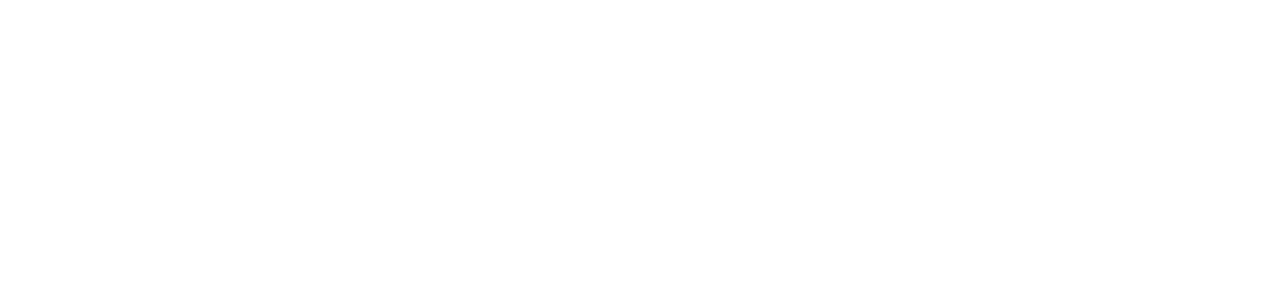
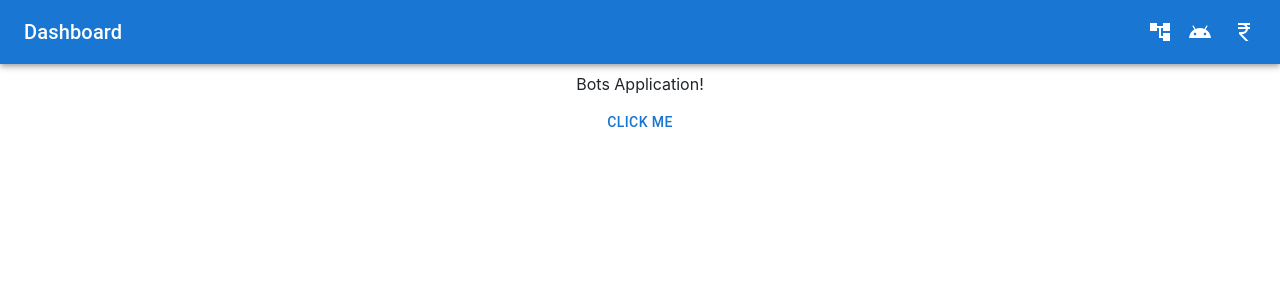
Before and after one commit to priYankA200147/bots_frontend, a React (Create React App) app: page /bots/ in a window 1280 px wide. Before the commit this address had no page. Shown: the top 300 px of the page. Built offline with nearby package versions, Linux system fonts and the light colour scheme.

Commit message:
dashboard added on bots page

```diff
--- a/src/components/BotPage.js
+++ b/src/components/BotPage.js
@@ -4,6 +4,7 @@
 import { useSelector } from 'react-redux';
 import { Logout } from "@mui/icons-material";
 import LogoutConfirmationModal from '../modal/LogoutConfirmationModal';
+import DashboardNavBar from './DashboardNavBar';
 
 
 export default function BotPage() {
@@ -14,7 +15,7 @@
 
     const billingUnitUserDetails = {
       unit_id: state.unitDetails.unit_id,
-      type: "execution",
+      type: "Execution",
     };
 
     console.log("billingUnitUserDetails--------", billingUnitUserDetails);
@@ -36,7 +37,9 @@
   };
 
   return (
-    <div style={{ width: "100%", textAlign: "center" }}>
+    <>
+      <DashboardNavBar/>
+    <div className="mt-2" style={{ width: "100%", textAlign: "center" }}>
       Bots Application!
       <div>
         <IconButton>
@@ -46,13 +49,14 @@
         </IconButton>
       </div>
 
-      <div>
+      {/* <div>
         <IconButton onClick={() => { handelLogout() }}>
           <Logout />
         </IconButton>
       </div>
-      {logoutModal === true && <LogoutConfirmationModal setLogoutModal={setLogoutModal} />}
+      {logoutModal === true && <LogoutConfirmationModal setLogoutModal={setLogoutModal} />} */}
 
     </div>
+    </>
   );
 };
--- a/src/components/BotUserLogin.js
+++ b/src/components/BotUserLogin.js
@@ -112,9 +112,15 @@
                     </Stack>
 
                     <div className="mt-4">
+                    <a
+        href=""
+        target="_blank"
+        rel="noreferrer"
+      >
                         <Button style={{ width: "90%", height: "28%" }} variant="contained" className="mb-3" onClick={handleLoginOnClick}>
                             LOGIN
                         </Button>
+      </a>
                     </div>
                 </div>
             </Card>
--- /dev/null
+++ b/src/components/DashboardNavBar.js
@@ -0,0 +1,89 @@
+import React from "react";
+import AppBar from "@mui/material/AppBar";
+import Box from "@mui/material/Box";
+import Toolbar from "@mui/material/Toolbar";
+import IconButton from "@mui/material/IconButton";
+import Typography from "@mui/material/Typography";
+import Badge from "@mui/material/Badge";
+import AccountTreeIcon from "@mui/icons-material/AccountTree";
+import AndroidIcon from "@mui/icons-material/Android";
+import CurrencyRupeeIcon from "@mui/icons-material/CurrencyRupee";
+import { Tooltip } from "@mui/material";
+import { useNavigate } from "react-router";
+import { useSelector } from "react-redux";
+import axios from "axios";
+
+export default function DashboardNavBar() {
+  const navigate = useNavigate();
+  const state = useSelector((store) => store.dashboardStore);
+
+
+  const handlePyramidOnClick = () => {
+    window.open("/pyramid", "_blank");
+  };
+
+  const handleBotOnClick = async() => {
+
+    try {
+      const loginDetails={
+        user_email: sessionStorage.getItem("user_email"),
+        password : sessionStorage.getItem("password"),
+      }
+
+
+      console.log("loginDetails---",loginDetails);
+      const response = await axios.post("http://localhost:5000/application/login",loginDetails);
+      // dispatch(setUnitDetails(response.data.data.data._id));
+      if(response.status === 200){
+        console.log(response,"----------");
+        window.open("/bots", "_blank");
+
+      }
+
+  } catch (error) {
+      console.log(error);
+      alert(error.response.data.message.message);
+  }
+
+  };
+
+  const handleBillingOnClick = () => {
+    window.open("/billing", "_blank");
+  };
+
+  return (
+    <Box sx={{ flexGrow: 1 }}>
+      <AppBar position="static">
+        <Toolbar>
+          <Typography variant="h6" noWrap component="div" sx={{ display: { xs: "none", sm: "block" } }}>
+            Dashboard
+          </Typography>
+          <Box sx={{ flexGrow: 1 }} />
+          <Box sx={{ display: { xs: "none", md: "flex" } }}>
+            <Tooltip title="Pyramid App">
+              <IconButton color="inherit" onClick={handlePyramidOnClick}>
+                <Badge>
+                  <AccountTreeIcon />
+                </Badge>
+              </IconButton>
+            </Tooltip>
+
+            <Tooltip title="BOT App">
+              <IconButton color="inherit" onClick={handleBotOnClick}>
+                <Badge>
+                  <AndroidIcon />
+                </Badge>
+              </IconButton>
+            </Tooltip>
+
+            <Tooltip title="Billing App" onClick={handleBillingOnClick}>
+              <IconButton size="large" edge="end" color="inherit">
+                <CurrencyRupeeIcon />
+              </IconButton>
+            </Tooltip>
+          </Box>
+        </Toolbar>
+      </AppBar>
+    </Box>
+  );
+}
--- a/src/index.js
+++ b/src/index.js
@@ -12,10 +12,12 @@
 const root = ReactDOM.createRoot(document.getElementById('root'));
 root.render(
   <Provider store={store}>
-    <BrowserRouter>
+    <BrowserRouter basename="bots">
   <Routes>
-  <Route path="/" element={<BotUserLogin/>}/>
-  <Route path="/bot-page" element={<BotPage/>}/>
+  {/* <Route path="/" element={<BotUserLogin/>}/> */}
+  <Route path="/" element={<BotPage/>}/>
+
+  {/* <Route path="/bot-page" element={<BotPage/>}/> */}
   </Routes>
     </BrowserRouter>
   </Provider>
```
